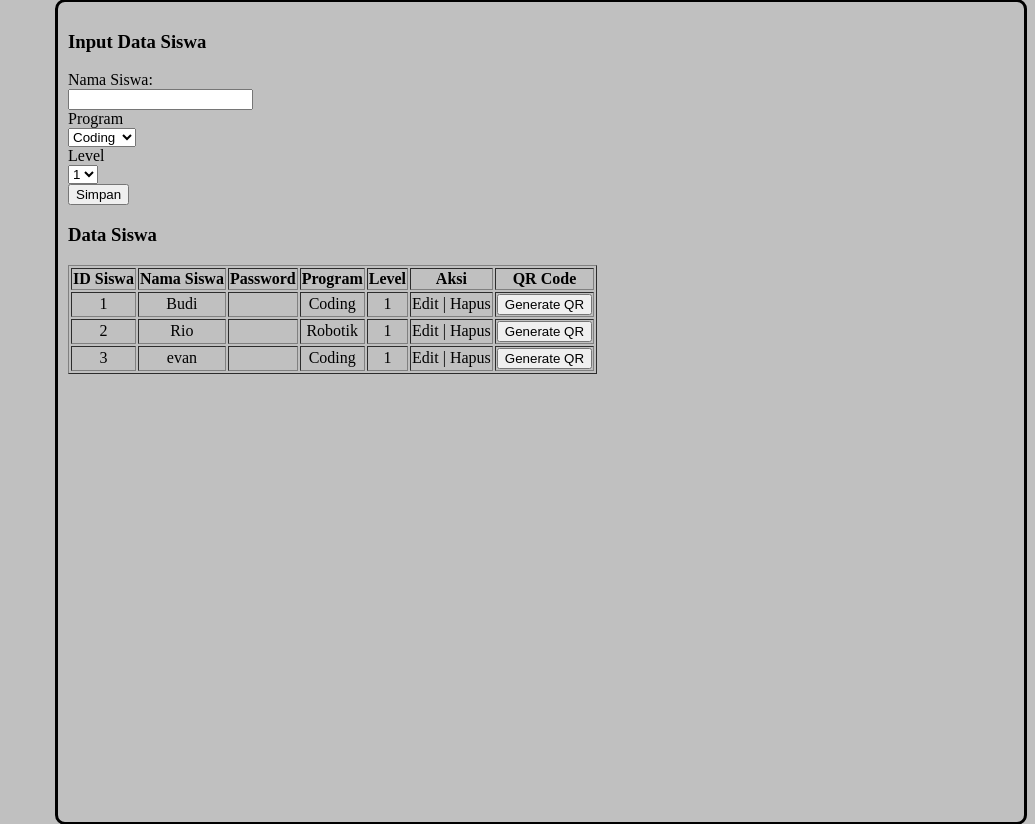
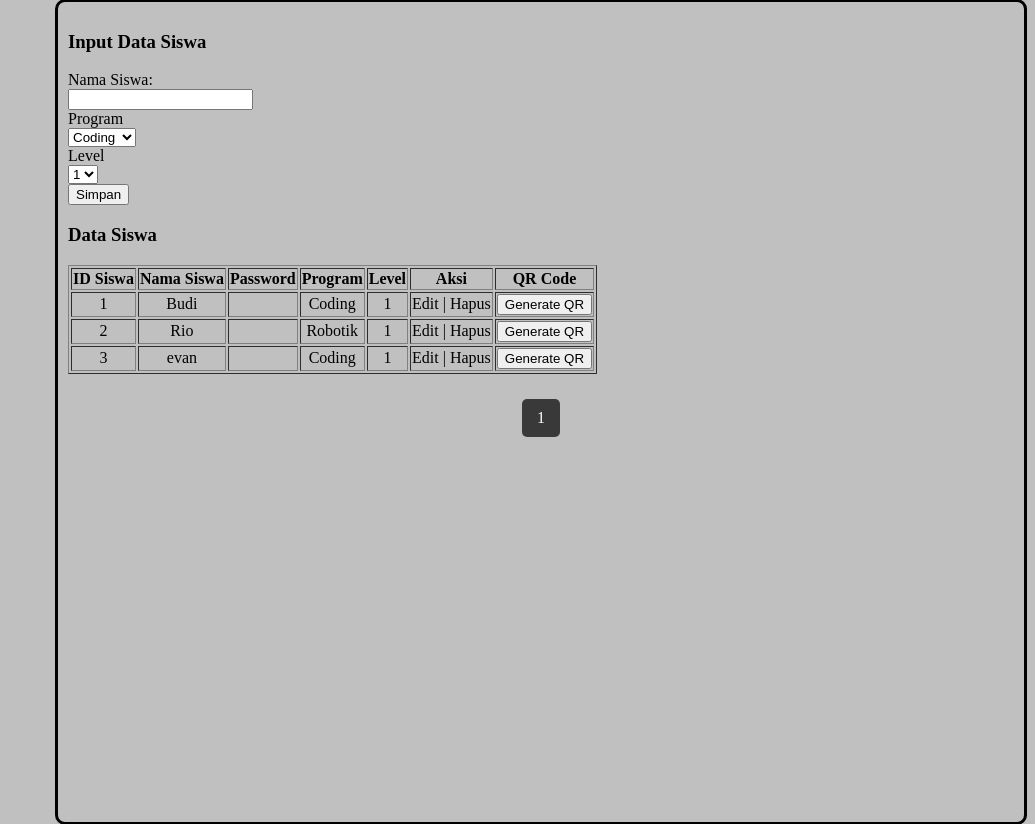
Before and after one commit to Epannjj/Digikidz, a PHP site: page /koordinator/koordinator.php in a window 1280 px wide. Shown: the part 835-1659 px from the top of the page, without its empty margins (245-1280 px from the left). Run offline with PHP 8.4, Linux system fonts and the light colour scheme; data comes from the database, SQL or seed files in the repository.

Commit message:
pagination
coba tak tambahin pagination max 3 data

```diff
--- a/koordinator/siswa.php
+++ b/koordinator/siswa.php
@@ -52,7 +52,12 @@
             <th>QR Code</th>
         </tr>
         <?php
-        $data = mysqli_query($db, "SELECT * FROM siswa");
+
+        include "../pagination.php";
+        $result_total = mysqli_query($db, "SELECT COUNT(*) AS total FROM siswa");
+        $total_data = mysqli_fetch_assoc($result_total)['total'];
+        $total_pages = ceil($total_data / $limit);
+        $data = mysqli_query($db, "SELECT * FROM siswa LIMIT $start, $limit");
         while ($row = mysqli_fetch_array($data)) { ?>
             <tr>
                 <td><?php echo $row['id_siswa'] ?></td>
@@ -76,4 +81,5 @@
             </tr>
         <?php } ?>
     </table>
+    <?php include "../pagination2.html"; ?>
 </div>
--- /dev/null
+++ b/pagination.php
@@ -0,0 +1,34 @@
+<style>
+.pagination {
+    margin: 20px 0;
+    text-align: center;
+}
+
+.pagination a {
+    display: inline-block;
+    padding: 10px 15px;
+    margin: 5px;
+    text-decoration: none;
+    color: black;
+    background: rgba(255, 255, 255, 0.5);
+    border-radius: 5px;
+    transition: 0.3s;
+}
+
+.pagination a.active {
+    background: rgba(0, 0, 0, 0.7);
+    color: white;
+}
+
+.pagination a:hover {
+    background: rgba(255, 255, 255, 0.7);
+}
+</style>
+<?php
+$limit = 3; // Maksimal 10 data per halaman
+$page = isset($_GET['page']) ? (int)$_GET['page'] : 1;
+$start = ($page - 1) * $limit;
+
+$no = $start + 1;
+$no++
+?>
--- /dev/null
+++ b/pagination2.html
@@ -0,0 +1,13 @@
+<div class="pagination">
+    <?php if ($page > 1) : ?>
+        <a href="?page=<?= $page - 1 ?>">&laquo; Prev</a>
+    <?php endif; ?>
+
+    <?php for ($i = 1; $i <= $total_pages; $i++) : ?>
+        <a href="?page=<?= $i ?>" class="<?= ($i == $page) ? 'active' : '' ?>"><?= $i ?></a>
+    <?php endfor; ?>
+
+    <?php if ($page < $total_pages) : ?>
+        <a href="?page=<?= $page + 1 ?>">Next &raquo;</a>
+    <?php endif; ?>
+</div>
```
